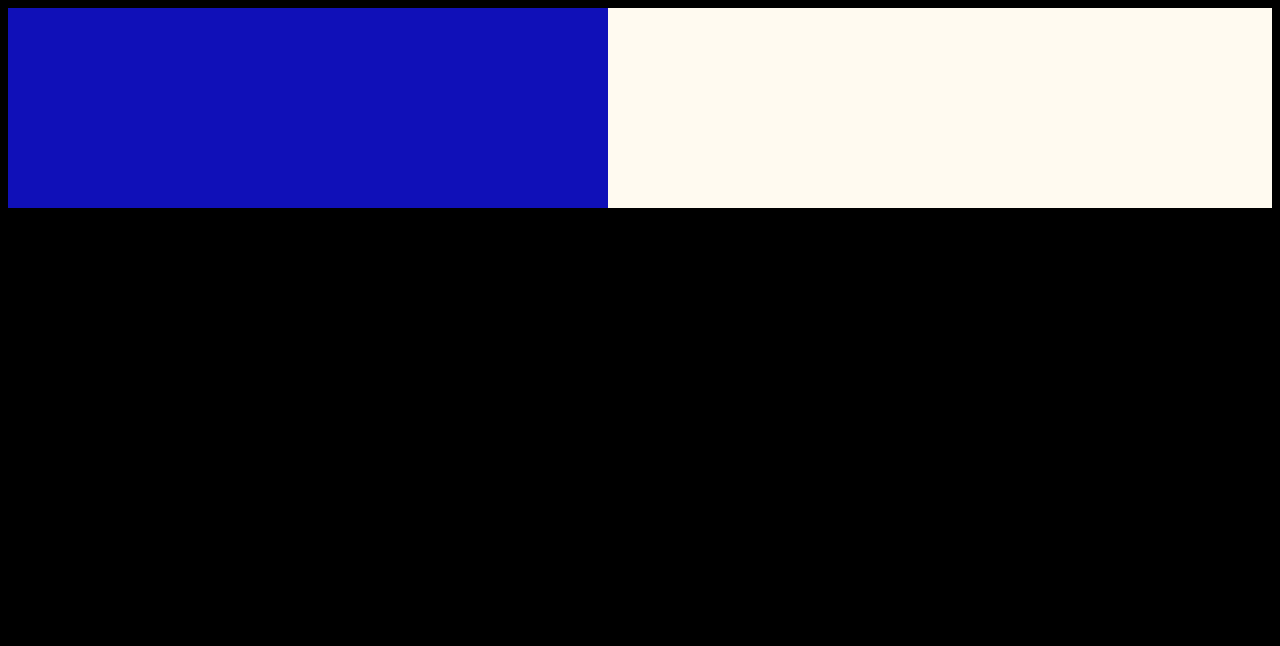
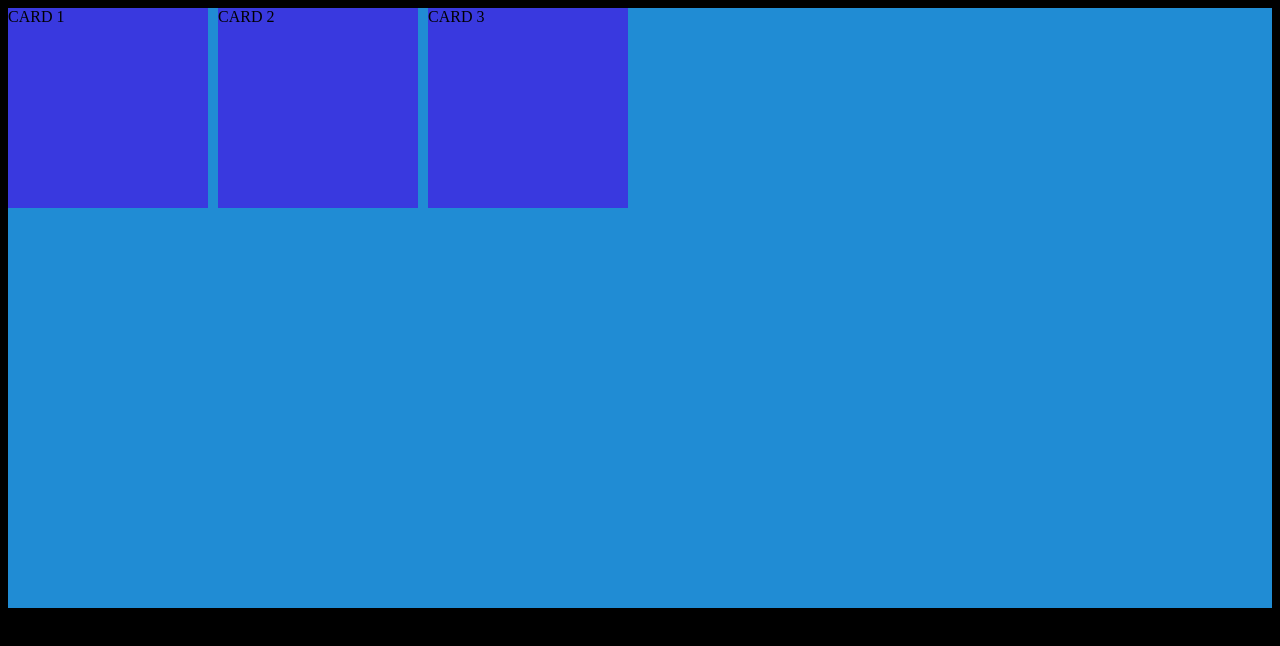
Before and after one commit to jo53litorodrigues-netizen/Flexbox, a plain HTML site: page index.html in a window 1280 px wide. Drawn offline with Linux system fonts and the light colour scheme.

Commit message:
Finalizando Flebox
Co-authored-by: Copilot <copilot@github.com>

```diff
--- a/Estilo.css
+++ b/Estilo.css
@@ -4,11 +4,18 @@ body {
 
 .container {
     display: flex;
-    background-color: floralwhite
+    background-color: rgb(32, 140, 212);
+    gap: 10px;
+    height: 600px;
+    align-items: stretch;
 }
 
-.item{
+.item {
     width: 200px;
     height: 200px;
-    background-color: rgb(16, 16, 184);
+    background-color: rgb(57, 57, 223);
+
 }
+.item1 {
+    f
+}
--- a/index.html
+++ b/index.html
@@ -10,9 +10,9 @@
 
 <body>
     <div class="container">
-       <div class="item"></div>
-       <div class="item"></div>
-       <div class="item"></div>
+       <div class="item item1">CARD 1</div>
+       <div class="item item2">CARD 2</div>
+       <div class="item item3">CARD 3</div>
     </div>
 </body>
 
```
